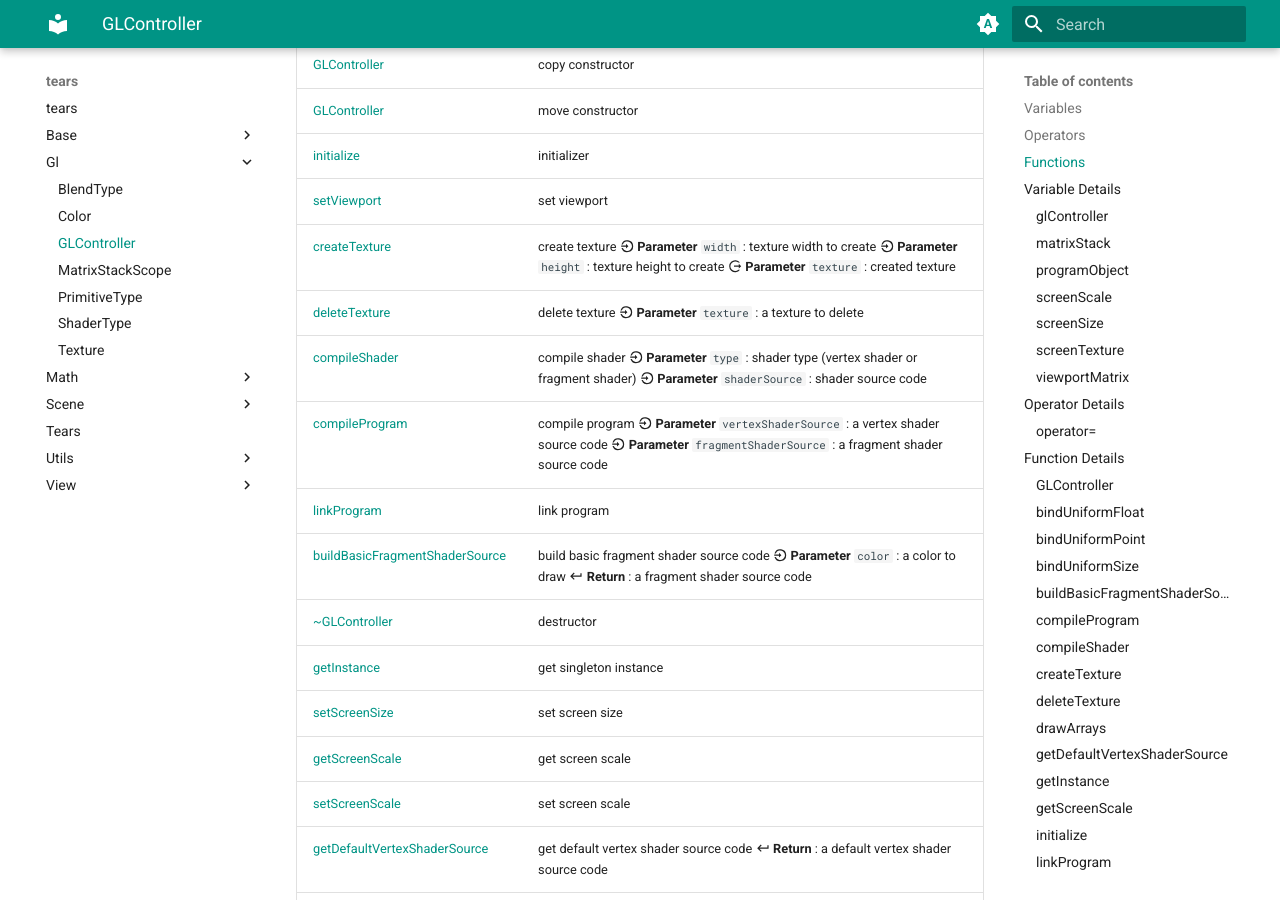
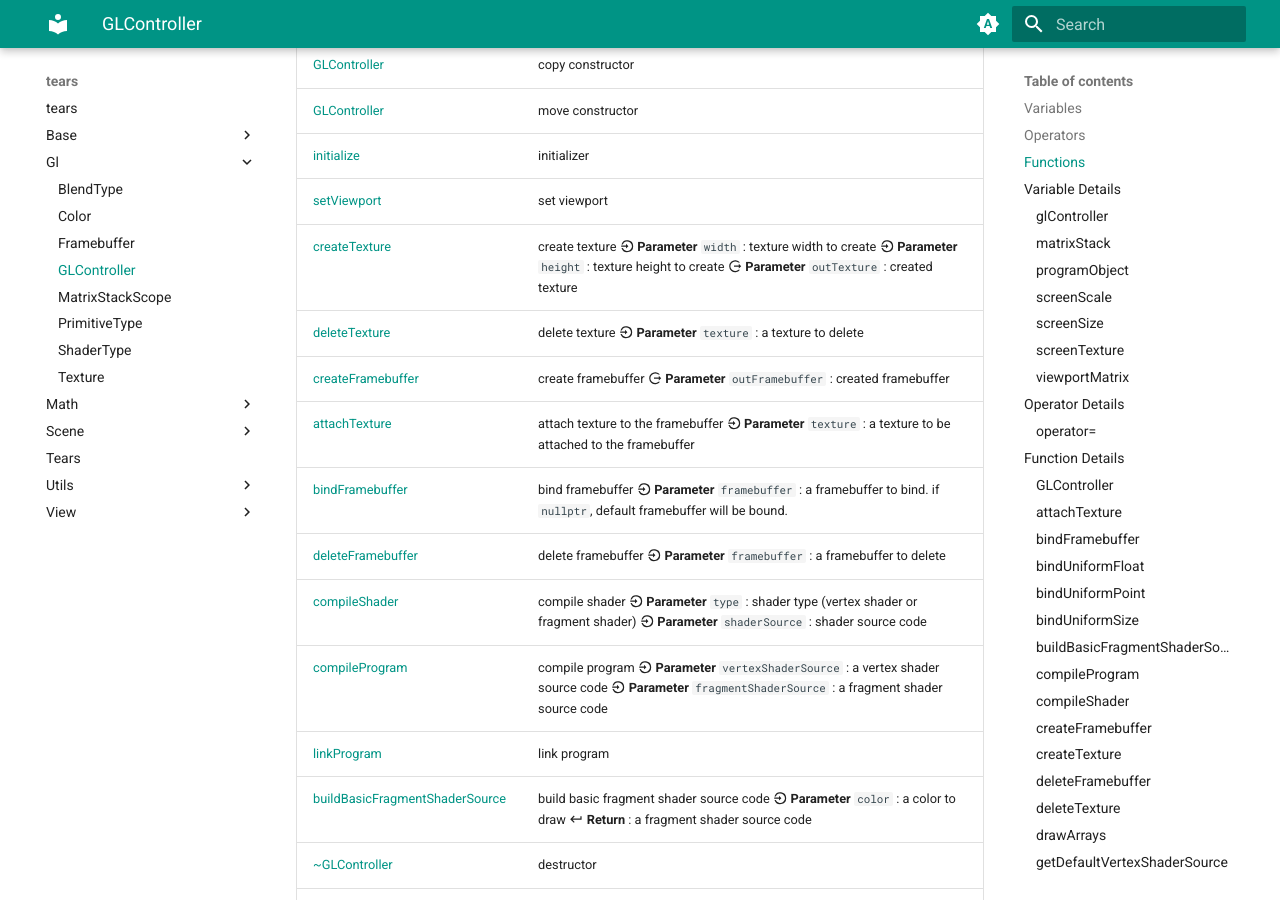
Before and after one commit to Lfu001/tears, an MkDocs documentation site: the page built from docs/gl/GLController/index.md, in a window 1280 px wide and 900 px high, scrolled down 1142 px. Built offline with MkDocs 1.6.1 and Material for MkDocs 9.7.7, drawn with Linux system fonts in a browser that asks for light colours; some of the changed text lies outside the part shown.

Commit message:
feat: add Framebuffer class

```diff
--- a/docs/gl/GLController/index.md
+++ b/docs/gl/GLController/index.md
@@ -41,8 +41,12 @@ generator: doxide
 | [GLController](#GLController) |  move constructor  |
 | [initialize](#initialize) |  initializer  |
 | [setViewport](#setViewport) |  set viewport  |
-| [createTexture](#createTexture) |  create texture :material-location-enter: **Parameter** `width` :    texture width to create :material-location-enter: **Parameter** `height` :    texture height to create :material-location-exit: **Parameter** `texture` :    created texture  |
+| [createTexture](#createTexture) |  create texture :material-location-enter: **Parameter** `width` :    texture width to create :material-location-enter: **Parameter** `height` :    texture height to create :material-location-exit: **Parameter** `outTexture` :    created texture  |
 | [deleteTexture](#deleteTexture) |  delete texture :material-location-enter: **Parameter** `texture` :     a texture to delete  |
+| [createFramebuffer](#createFramebuffer) |  create framebuffer :material-location-exit: **Parameter** `outFramebuffer` :    created framebuffer  |
+| [attachTexture](#attachTexture) |  attach texture to the framebuffer :material-location-enter: **Parameter** `texture` :    a texture to be attached to the framebuffer  |
+| [bindFramebuffer](#bindFramebuffer) |  bind framebuffer :material-location-enter: **Parameter** `framebuffer` :    a framebuffer to bind. if `nullptr`, default framebuffer will be bound.  |
+| [deleteFramebuffer](#deleteFramebuffer) |  delete framebuffer :material-location-enter: **Parameter** `framebuffer` :    a framebuffer to delete  |
 | [compileShader](#compileShader) |  compile shader :material-location-enter: **Parameter** `type` :    shader type (vertex shader or fragment shader) :material-location-enter: **Parameter** `shaderSource` :    shader source code  |
 | [compileProgram](#compileProgram) |  compile program :material-location-enter: **Parameter** `vertexShaderSource` :    a vertex shader source code :material-location-enter: **Parameter** `fragmentShaderSource` :    a fragment shader source code  |
 | [linkProgram](#linkProgram) |  link program  |
@@ -144,6 +148,22 @@ generator: doxide
      move constructor
 
 
+### attachTexture<a name="attachTexture"></a>
+!!! function "void attachTexture(const GLuint&amp; texture) const"
+
+     attach texture to the framebuffer
+     :material-location-enter: **Parameter** `texture`
+    :    a texture to be attached to the framebuffer
+
+
+### bindFramebuffer<a name="bindFramebuffer"></a>
+!!! function "void bindFramebuffer(const Framebuffer&#42; const framebuffer) const"
+
+     bind framebuffer
+     :material-location-enter: **Parameter** `framebuffer`
+    :    a framebuffer to bind. if `nullptr`, default framebuffer will be bound.
+
+
 ### bindUniformFloat<a name="bindUniformFloat"></a>
 !!! function "void bindUniformFloat(const char&#42; name, float value) const"
 
@@ -204,16 +224,32 @@ generator: doxide
     :    shader source code
 
 
+### createFramebuffer<a name="createFramebuffer"></a>
+!!! function "void createFramebuffer(GLuint&#42; outFramebuffer) const"
+
+     create framebuffer
+     :material-location-exit: **Parameter** `outFramebuffer`
+    :    created framebuffer
+
+
 ### createTexture<a name="createTexture"></a>
-!!! function "void createTexture(int width, int height, GLuint&#42; texture) const"
+!!! function "void createTexture(int width, int height, GLuint&#42; outTexture) const"
 
      create texture
      :material-location-enter: **Parameter** `width`
     :    texture width to create
      :material-location-enter: **Parameter** `height`
     :    texture height to create
-     :material-location-exit: **Parameter** `texture`
+     :material-location-exit: **Parameter** `outTexture`
     :    created texture
+
+
+### deleteFramebuffer<a name="deleteFramebuffer"></a>
+!!! function "void deleteFramebuffer(GLuint&#42; framebuffer) const"
+
+     delete framebuffer
+     :material-location-enter: **Parameter** `framebuffer`
+    :    a framebuffer to delete
 
 
 ### deleteTexture<a name="deleteTexture"></a>
```
Also changed, not shown: docs/gl/Framebuffer/index.md (added, +92 -0 lines), docs/gl/Texture/index.md (+22 -8 lines), docs/gl/index.md (+1 -0 lines), 7 other files.
